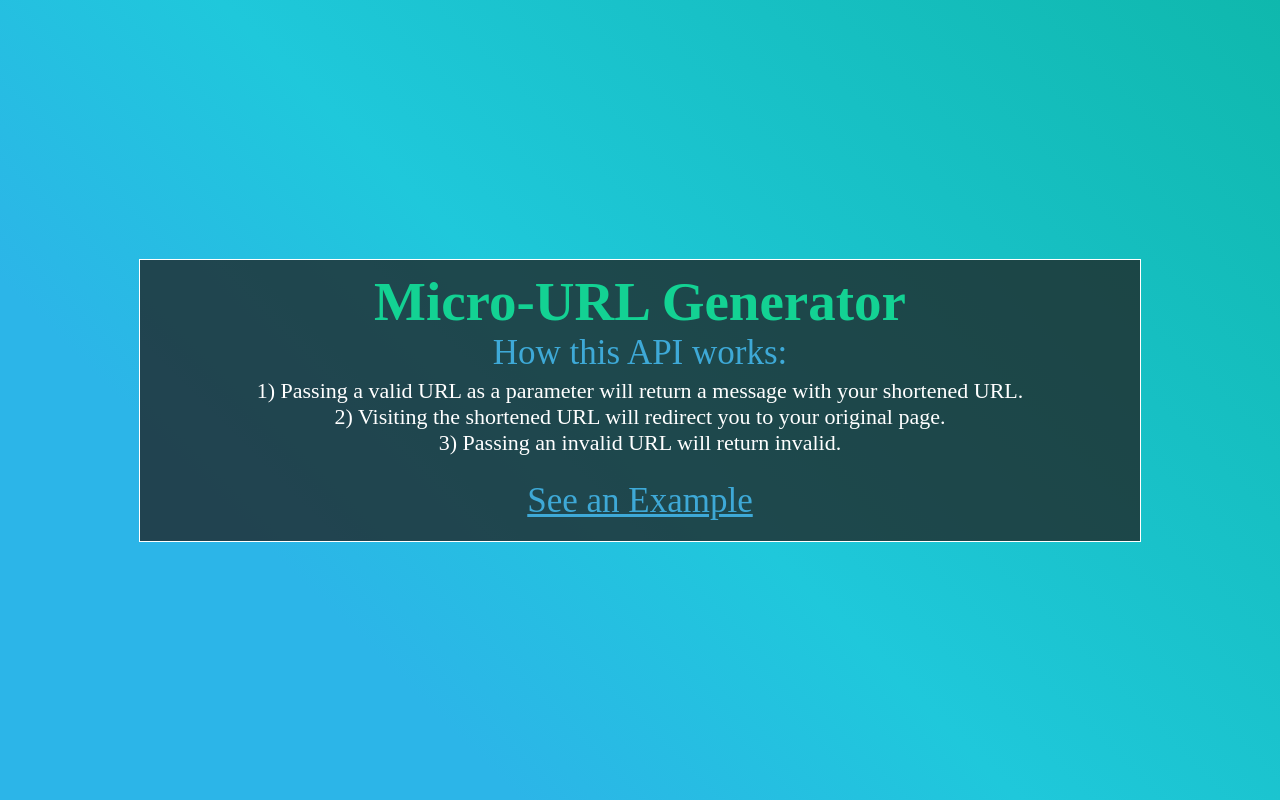
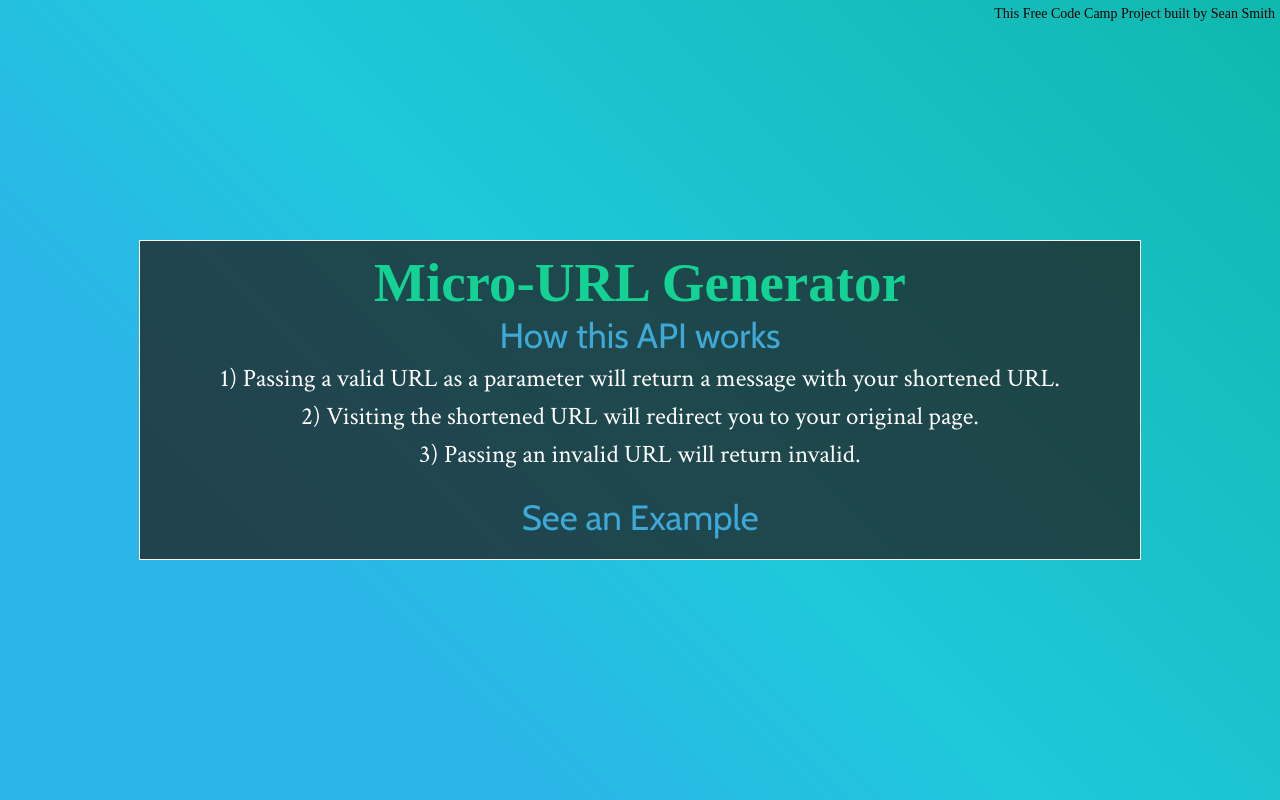
Before and after one commit to bonham000/micro-url, a website: page index.html in a window 1280 px wide. Drawn offline with nearby package versions, Linux system fonts and the light colour scheme; a web font is replaced by a local one.

Commit message:
updated to final draft

```diff
--- a/client/css/style.css
+++ b/client/css/style.css
@@ -1,6 +1,7 @@
 html, body {
 	height: 100%;
 	min-width: 1100px;
+	min-height: 600px;
 	margin: 0;
 	padding: 0;
 }
@@ -11,6 +12,7 @@ body {
 	display: -ms-flexbox;
 	display: -webkit-flex;
 	display: flex;
+	flex-wrap: wrap;
 	-ms-flex-align: center;
 	-webkit-align-items: center;
 	-webkit-box-align: center;
@@ -22,7 +24,7 @@ body {
 	min-width: 1000px;
 	max-width: 1100px;
 	height: auto;
-	font-family: Avenir, serif;
+font-family: 'Crimson Text', serif;
 	background: rgba(30,30,30,.75);
 	padding-bottom: 20px;
 }
@@ -42,6 +44,7 @@ body {
 	color: rgb(62, 169, 215);
 	padding: 0;
 	margin: 0;
+	font-family: 'Cabin', sans-serif;
 }
 .subtitleBoxOne {
 	margin: 0 0 5px 0;
@@ -50,13 +53,13 @@ body {
 	margin: 25px 0 0 0;
 }
 .instructions {
-	font-size: 22px;
+	font-size: 25px;
 	padding: 0;
 	margin: 0;
 
 }
 .padded {
-	margin-bottom: 0px;
+	margin-bottom: 5px;
 }
 .examplesBox {
 	width: 900px;
@@ -66,17 +69,18 @@ body {
 	display: none;
 	margin-top: 20px;
 }
-a, a:visited {
+.subtitle a, .subtitle a:visited {
 	color: rgb(62, 169, 215);
+	text-decoration: none;
 }
 a:hover {
-	color: rgb(139, 210, 241);
+	text-decoration: underline;
 }
 
 ul li {
 	text-align: left;
-	font-size: 20px;
-	line-height: 35px;
+	font-size: 22px;
+	line-height: 30px;
 	margin-left: 15px;
 }
 
@@ -85,10 +89,21 @@ code {
 	color: rgb(213, 25, 0);
 	border-radius: 4px;
 	padding: 2px 5px;
+	font-size: 18px;
 }
 
 .credits {
-	position: relative;
-	bottom: 0;
-	left: 0;
+	position: absolute;
+	color: black;
+	top: 0;
+	right: 5px;
+	margin-top: -8px;
+	padding: 0;
+	font-family: Avenir;
+	font-size: 14px;
 }
+
+a, a:visited {
+	color: black;
+	text-decoration: none;
+}
--- a/index.html
+++ b/index.html
@@ -6,7 +6,8 @@
     <title>URL Shortener Microservice</title>
 
         <link href='https://fonts.googleapis.com/css?family=Glegoo' rel='stylesheet' type='text/css'>
-        <link href='https://fonts.googleapis.com/css?family=Scada' rel='stylesheet' type='text/css'>
+        <link href='https://fonts.googleapis.com/css?family=Cabin' rel='stylesheet' type='text/css'>
+        <link href='https://fonts.googleapis.com/css?family=Crimson+Text' rel='stylesheet' type='text/css'>
 
         <link rel="stylesheet" href="client/css/style.css">
 
@@ -21,7 +22,7 @@
       </div>
 
       <div class="subtitleBoxOne">
-        <p class="subtitle">How this API works:</p>
+        <p class="subtitle">How this API works</p>
       </div>
 
       <div class="instructionsBox">
@@ -45,6 +46,13 @@
 
     </div>
 
+    <div class="credits">
+
+      <p>This <a target="_blank" href="https://www.freecodecamp.com/challenges/url-shortener-microservice">Free Code Camp Project</a> built by <a target="_blank" href="http://sean-smith.me/">Sean Smith</a></p>
+
+    </div>
+
+
     <script src='https://code.jquery.com/jquery-2.2.4.min.js'></script>
 
         <script src="client/js/index.js"></script>
```
